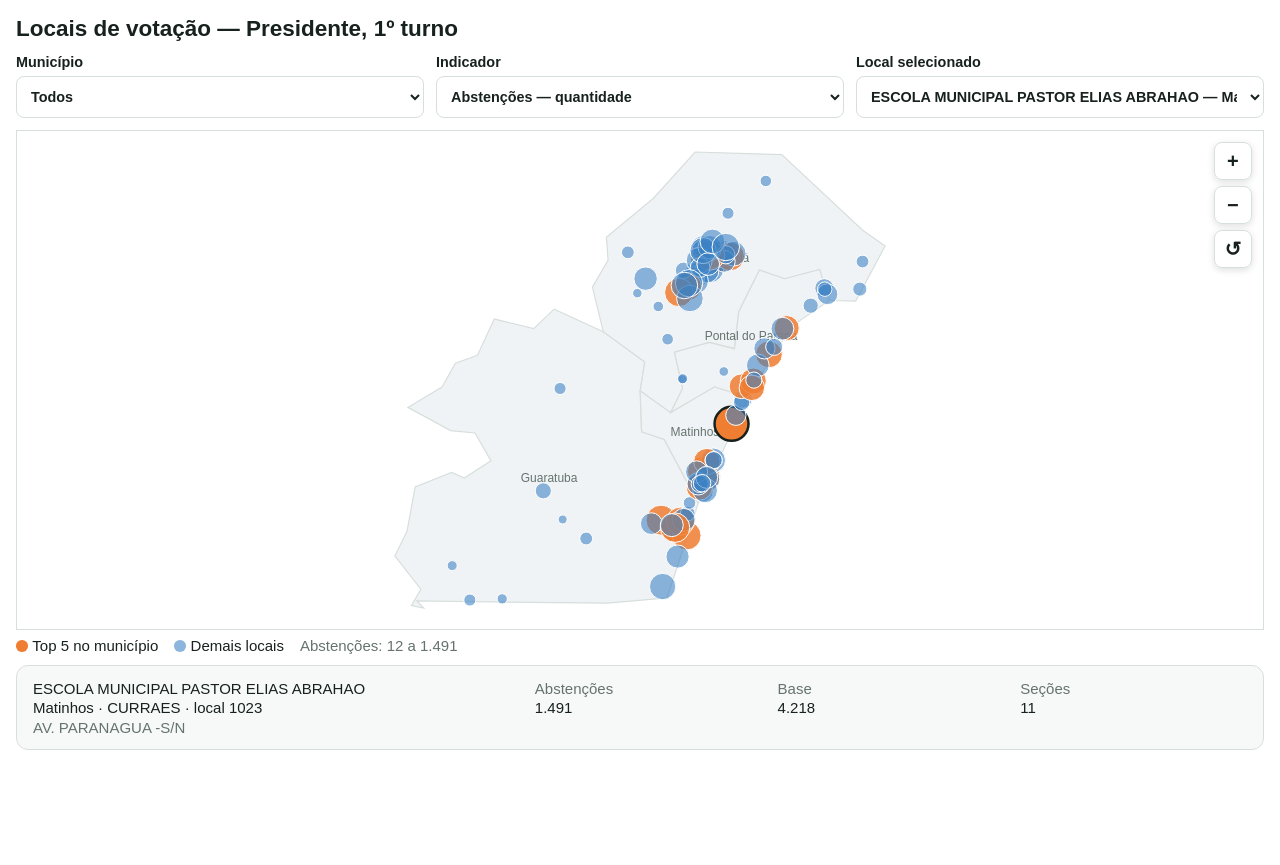
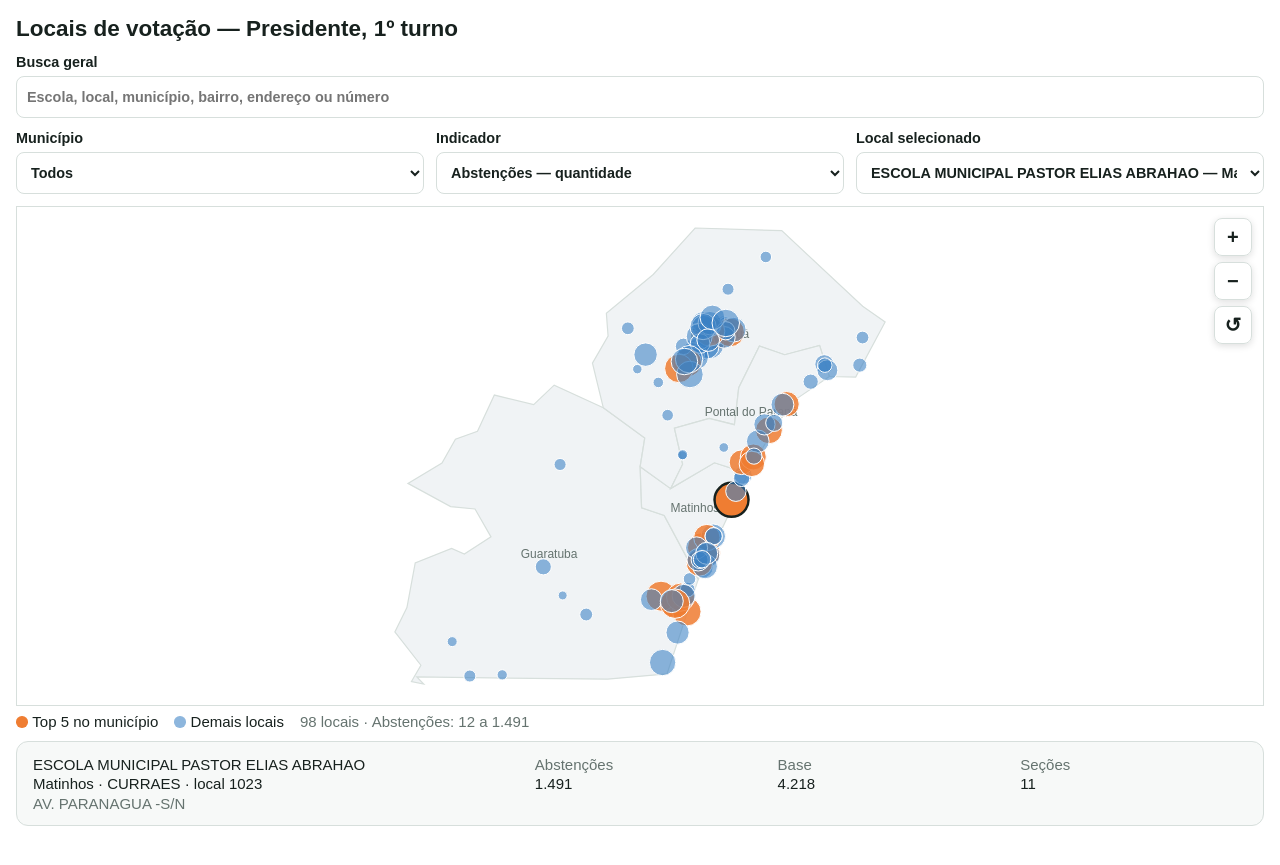
Before and after one commit to brunogurgatz/brunogurgatz.github.io, a Jekyll site: the page files/mapa-prioridades-eleitorais.html, which Jekyll copies as it is, in a window 1280 px wide. Shown: the top 865 px of the page. Built offline with Jekyll 4.4.1, drawn with Linux system fonts in a browser that asks for light colours; part of the change alters nothing that is shown.

Commit message:
Adiciona busca e melhora marcadores no zoom

```diff
--- a/files/mapa-prioridades-eleitorais.html
+++ b/files/mapa-prioridades-eleitorais.html
@@ -45,7 +45,10 @@
     font-weight: 700;
   }
 
-  .form-select {
+  .search-field { grid-column: 1 / -1; }
+
+  .form-select,
+  .form-input {
     width: 100%;
     min-height: 42px;
     padding: 8px 10px;
@@ -81,6 +84,9 @@
 <div id="election-map-litoral-pr">
   <h2>Locais de votação — Presidente, 1º turno</h2>
   <div class="viz-controls" aria-label="Filtros do mapa">
+    <label class="form-label search-field" for="map-search">Busca geral
+      <input class="form-input" id="map-search" type="search" autocomplete="off" placeholder="Escola, local, município, bairro, endereço ou número">
+    </label>
     <label class="form-label" for="map-city">Município
       <select class="form-select" id="map-city">
         <option value="Todos">Todos</option>
@@ -170,6 +176,7 @@
     if (!root || root.dataset.mapInitialized === "true") return;
     root.dataset.mapInitialized = "true";
     const svg = d3.select(root.querySelector("svg"));
+    const searchInput = root.querySelector("#map-search");
     const citySelect = root.querySelector("#map-city");
     const metricSelect = root.querySelector("#map-metric");
     const locationSelect = root.querySelector("#map-location");
@@ -190,6 +197,7 @@
     };
 
     const saved = window.openai?.widgetState?.privateContent || {};
+    searchInput.value = typeof saved.search === "string" ? saved.search : "";
     citySelect.value = [...citySelect.options].some((o) => o.value === saved.city) ? saved.city : "Todos";
     metricSelect.value = metrics[saved.metric] ? saved.metric : "abstencoes";
     let selectedKey = saved.localKey || null;
@@ -200,12 +208,43 @@
       .on("zoom", (event) => {
         currentZoom = event.transform;
         svg.select('g[data-layer="viewport"]').attr("transform", currentZoom);
+        svg.selectAll("circle.location-point")
+          .attr("r", function () { return Number(this.dataset.baseRadius) / currentZoom.k; });
+        svg.selectAll("text.municipality-label")
+          .style("font-size", `${12 / currentZoom.k}px`);
       });
 
     svg.call(zoomBehavior).on("dblclick.zoom", null);
 
+    function normalizeSearch(value) {
+      return String(value || "")
+        .normalize("NFD")
+        .replace(/[\u0300-\u036f]/g, "")
+        .toLocaleLowerCase("pt-BR")
+        .trim();
+    }
+
+    function searchableText(d) {
+      return normalizeSearch([
+        ...Object.values(d),
+        `local ${d.codigo_local}`,
+        `${formatter.format(d.quantidade_secoes)} seções`,
+        `${formatter.format(d.aptos)} eleitores aptos`,
+        `${formatter.format(d.comparecimento)} comparecimentos`,
+        `${formatter.format(d.abstencoes)} abstenções`,
+        `${percent.format(d.taxa_abstencao)} taxa de abstenção`,
+        `${formatter.format(d.brancos_mais_nulos)} votos brancos e nulos`,
+        `${percent.format(d.taxa_brancos_nulos)} taxa de votos brancos e nulos`
+      ].join(" "));
+    }
+
+    const searchIndex = new Map(points.map((d) => [d.key, searchableText(d)]));
+
     function visiblePoints() {
-      return citySelect.value === "Todos" ? points : points.filter((d) => d.municipio === citySelect.value);
+      const cityPoints = citySelect.value === "Todos" ? points : points.filter((d) => d.municipio === citySelect.value);
+      const terms = normalizeSearch(searchInput.value).split(/\s+/).filter(Boolean);
+      if (!terms.length) return cityPoints;
+      return cityPoints.filter((d) => terms.every((term) => searchIndex.get(d.key).includes(term)));
     }
 
     function updateLocationOptions(list) {
@@ -224,6 +263,7 @@
         selectedKey = [...list].sort((a, b) => a[metric.rank] - b[metric.rank] || b[metricSelect.value] - a[metricSelect.value])[0]?.key || null;
       }
       locationSelect.value = selectedKey;
+      locationSelect.disabled = list.length === 0;
     }
 
     function updateDetail(d) {
@@ -249,8 +289,8 @@
       const persist = window.openai?.setWidgetState;
       if (typeof persist !== "function") return;
       Promise.resolve(persist.call(window.openai, {
-        modelContent: { city: citySelect.value, metric: metricSelect.value, localKey: selectedKey },
-        privateContent: { city: citySelect.value, metric: metricSelect.value, localKey: selectedKey }
+        modelContent: { search: searchInput.value, city: citySelect.value, metric: metricSelect.value, localKey: selectedKey },
+        privateContent: { search: searchInput.value, city: citySelect.value, metric: metricSelect.value, localKey: selectedKey }
       })).catch(() => {});
     }
 
@@ -295,12 +335,17 @@
         .attr("class", "municipality-label")
         .attr("transform", (d) => `translate(${path.centroid(d)})`)
         .attr("dy", "0.35em")
+        .style("font-size", `${12 / currentZoom.k}px`)
         .text((d) => d.properties.shortName);
 
       const metric = metricSelect.value;
       const values = list.map((d) => d[metric]);
-      const radius = d3.scaleSqrt().domain(d3.extent(values)).range([4.5, width < 520 ? 12 : 17]);
-      sizeLegend.textContent = `${metrics[metric].label}: ${metrics[metric].format(d3.min(values))} a ${metrics[metric].format(d3.max(values))}`;
+      const radius = list.length
+        ? d3.scaleSqrt().domain(d3.extent(values)).range([4.5, width < 520 ? 12 : 17])
+        : () => 0;
+      sizeLegend.textContent = list.length
+        ? `${formatter.format(list.length)} ${list.length === 1 ? "local" : "locais"} · ${metrics[metric].label}: ${metrics[metric].format(d3.min(values))} a ${metrics[metric].format(d3.max(values))}`
+        : "Nenhum local encontrado";
 
       const pointLayer = viewport.append("g").attr("data-sub-layer", "locations");
       pointLayer.selectAll("circle")
@@ -309,7 +354,8 @@
         .attr("class", (d) => `location-point${d[metrics[metric].rank] <= 5 ? " is-top" : ""}${d.key === selectedKey ? " is-selected" : ""}`)
         .attr("cx", (d) => projection([d.longitude, d.latitude])[0])
         .attr("cy", (d) => projection([d.longitude, d.latitude])[1])
-        .attr("r", (d) => radius(d[metric]))
+        .attr("data-base-radius", (d) => radius(d[metric]))
+        .attr("r", (d) => radius(d[metric]) / currentZoom.k)
         .attr("role", "button")
         .attr("aria-label", (d) => `${d.nome_local}, ${d.municipio}: ${metrics[metric].label} ${metrics[metric].format(d[metric])}`)
         .attr("data-tooltip", (d) => `${d.nome_local} · ${metrics[metric].label}: ${metrics[metric].format(d[metric])}`)
@@ -333,12 +379,14 @@
     zoomOutButton.addEventListener("click", () => svg.transition().duration(180).call(zoomBehavior.scaleBy, 1 / 1.4));
     zoomResetButton.addEventListener("click", () => resetZoom());
 
+    searchInput.addEventListener("input", () => { selectedKey = null; resetZoom({ animate: false }); draw(); saveState(); });
     citySelect.addEventListener("change", () => { selectedKey = null; resetZoom({ animate: false }); draw(); saveState(); });
     metricSelect.addEventListener("change", () => { selectedKey = null; resetZoom({ animate: false }); draw(); saveState(); });
     locationSelect.addEventListener("change", () => { selectedKey = locationSelect.value; draw(); saveState(); });
     window.addEventListener("openai:set_globals", (event) => {
       const state = event.detail?.globals?.widgetState?.privateContent;
       if (!state) return;
+      if (typeof state.search === "string") searchInput.value = state.search;
       if ([...citySelect.options].some((o) => o.value === state.city)) citySelect.value = state.city;
       if (metrics[state.metric]) metricSelect.value = state.metric;
       selectedKey = state.localKey || null;
```
